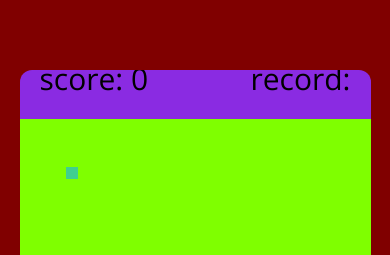
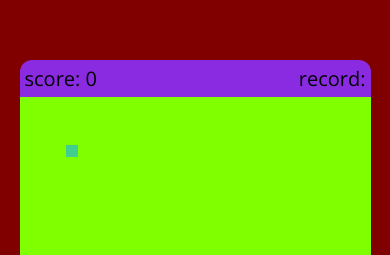
Before and after one commit to glebarius3000/snake, a plain HTML site: page index.html in a window 390 px wide. Shown: the part 128-383 px from the top of the page. Drawn offline with nearby package versions, Linux system fonts and the light colour scheme.

Commit message:
Update style.css

```diff
--- a/style.css
+++ b/style.css
@@ -62,6 +62,11 @@ body {
   }
   .conteiner {
     width: 90vmin;
-    height: 115vmin;
+    height: 120vmin;
   }
+  .game {
+  font-size: 20px;
+  padding: 5px;
+
 }
+}
```
